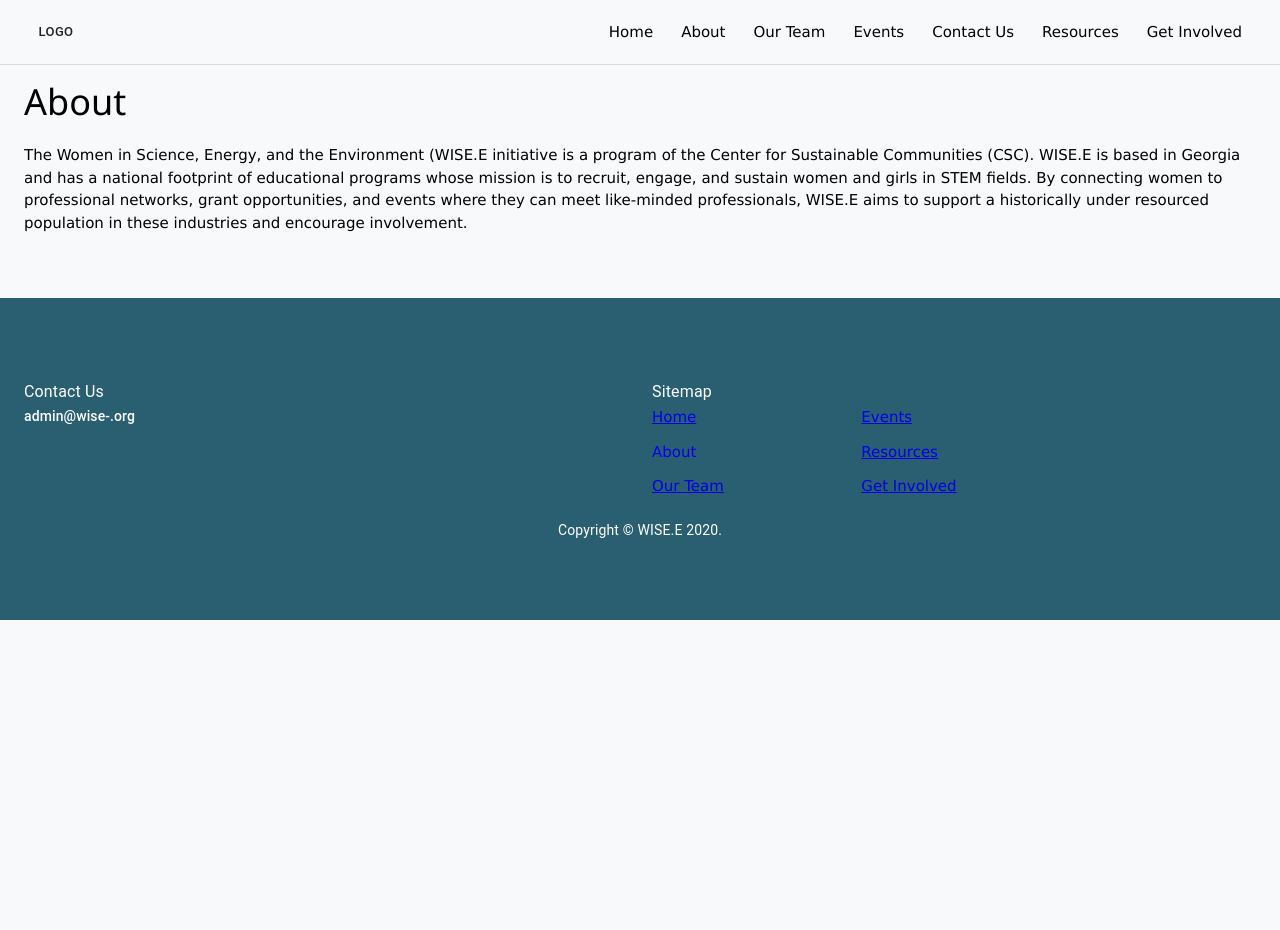
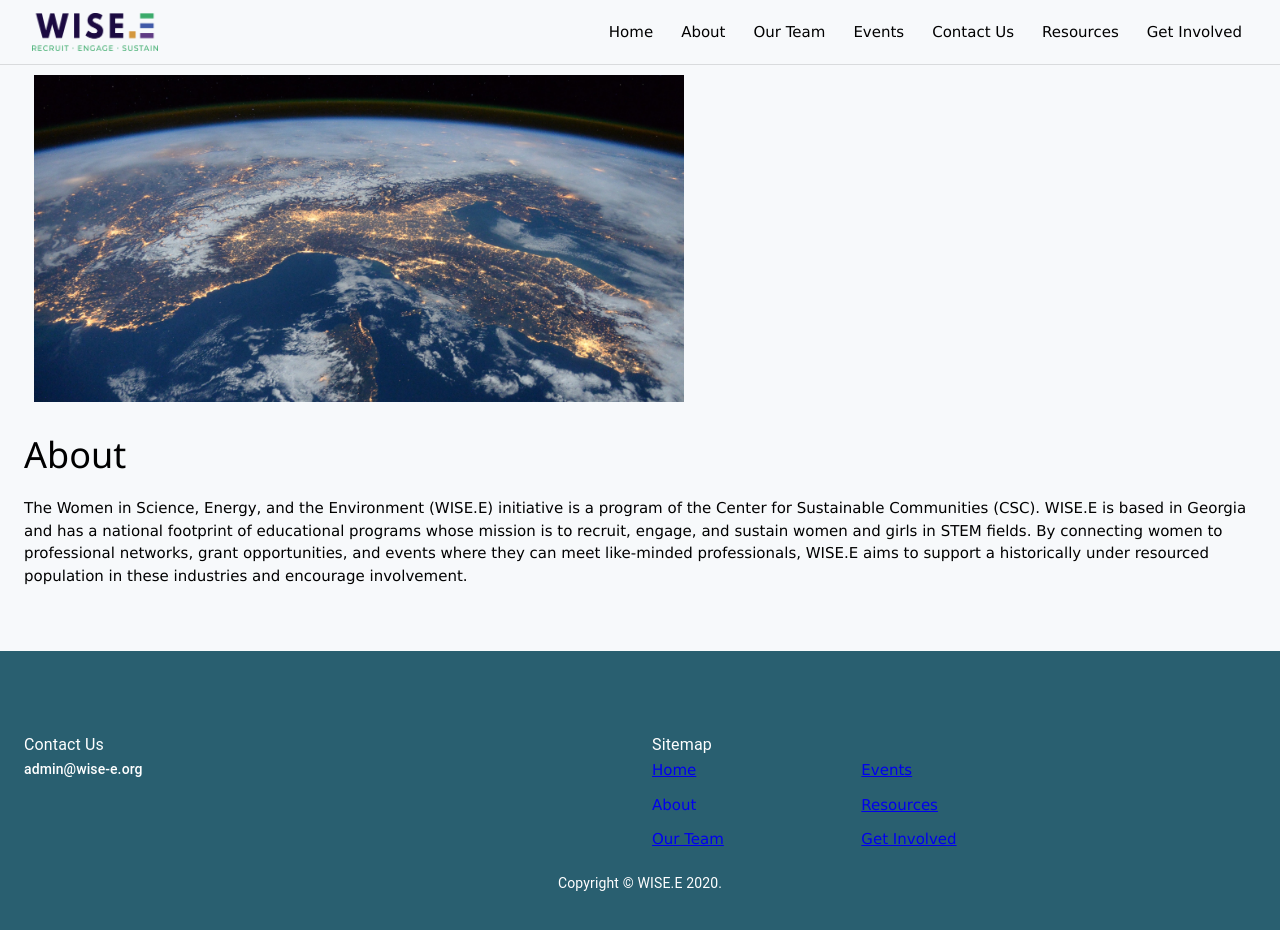
Before and after one commit to Hack4Impact-UMD/WISE-E, a React (Create React App) app: page /about in a window 1280 px wide. Shown: the top 930 px of the page. Before the commit the page ends 800 px from the top, so only its background shows below. Built offline with nearby package versions, Linux system fonts and the light colour scheme.

Commit message:
Add logo and header image

```diff
--- a/src/components/About/index.js
+++ b/src/components/About/index.js
@@ -1,11 +1,23 @@
 import React from 'react';
-import { Container } from '@material-ui/core';
+import { Container, makeStyles } from '@material-ui/core';
+import earth from './earth.jpg'
+
+const useStyles = makeStyles({
+    headerImage: {
+        width: "650px",
+        margin:"10px"
+    }
+})
 
 const About = () => {
+    const classes = useStyles();
+
     return (
         <Container>
+            {/* <img src={require('./earth.jpg')} alt="earth image"/> */}
+            <img src={earth} alt="earth image" className={classes.headerImage}/>
             <h1>About</h1>
-            <p>The Women in Science, Energy, and the Environment (WISE.E initiative is a program of the Center for Sustainable Communities (CSC). WISE.E is based in Georgia and has a national footprint of educational programs whose mission is to recruit, engage, and sustain women and girls in STEM fields. By connecting women to professional networks, grant opportunities, and events where they can meet like-minded professionals, WISE.E aims to support a historically under resourced population in these industries and encourage involvement.
+            <p>The Women in Science, Energy, and the Environment (WISE.E) initiative is a program of the Center for Sustainable Communities (CSC). WISE.E is based in Georgia and has a national footprint of educational programs whose mission is to recruit, engage, and sustain women and girls in STEM fields. By connecting women to professional networks, grant opportunities, and events where they can meet like-minded professionals, WISE.E aims to support a historically under resourced population in these industries and encourage involvement.
             </p>
         </Container>
     );
--- a/src/components/Footer.js
+++ b/src/components/Footer.js
@@ -43,7 +43,7 @@ export default function Footer(props) {
               <Typography variant="subtitle1">Contact Us</Typography>
             <Grid container spacing={2}>
               <Grid item inner>
-              <Typography variant="subtitle2">admin@wise-.org</Typography>
+              <Typography variant="subtitle2">admin@wise-e.org</Typography>
               </Grid>
             </Grid>
           </Grid>
--- a/src/components/Header.js
+++ b/src/components/Header.js
@@ -2,6 +2,8 @@ import React from 'react';
 import PropTypes from 'prop-types';
 import { Link as RouterLink } from 'react-router-dom';
 import { makeStyles, Toolbar, Typography, Button, Link } from '@material-ui/core';
+import logo from './logo.png';
+
 
 const sections = [
     { title: "Home", url: "/home"},
@@ -29,6 +31,10 @@ const useStyles = makeStyles((theme) => ({
         padding: theme.spacing(1.75),
         flexShrink: 1,
     },
+    logo:{
+        height: 38,
+        width: 126
+    }
 }));
 
 const Header = props => {
@@ -37,7 +43,11 @@ const Header = props => {
     return (
         <React.Fragment>
             <Toolbar className={classes.toolbar}>
-                <Button size="small" to="/" component={RouterLink}> Logo </Button>
+
+                <Button to="/" component={RouterLink}>
+                    <img  className={classes.logo} src={logo} ></img>
+                 </Button>
+
                 <div className={classes.toolbarLogo}></div>
                 {sections.map((section) => (
                     <Link
```
Also changed, not shown: src/components/About/earth.jpg (added), src/components/logo.png (added).
